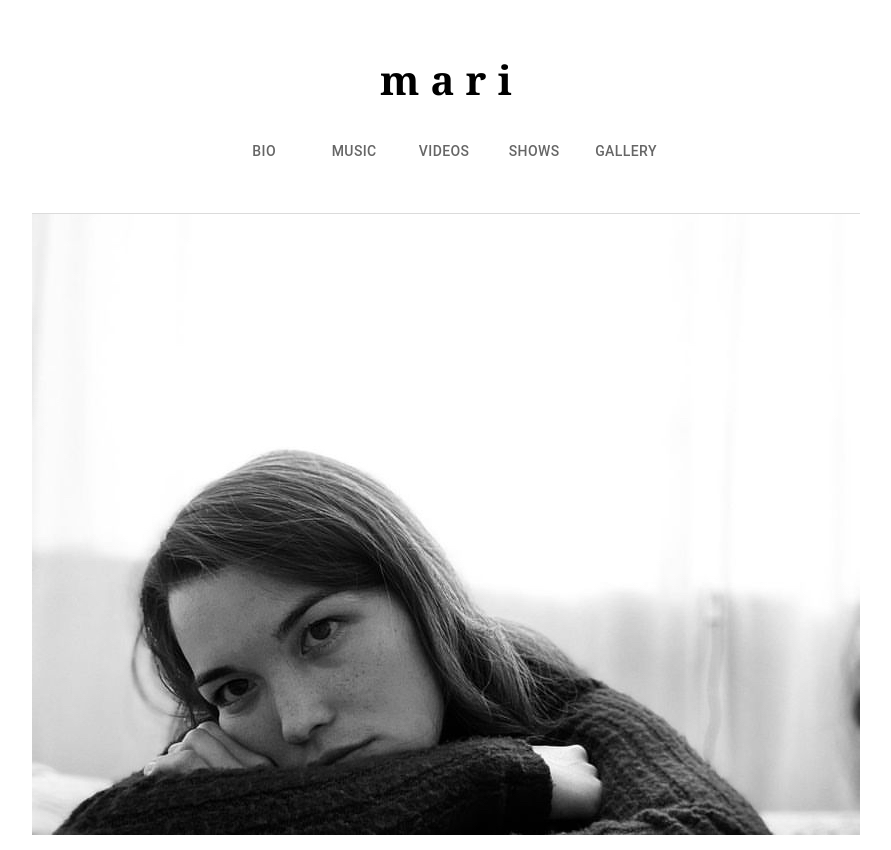
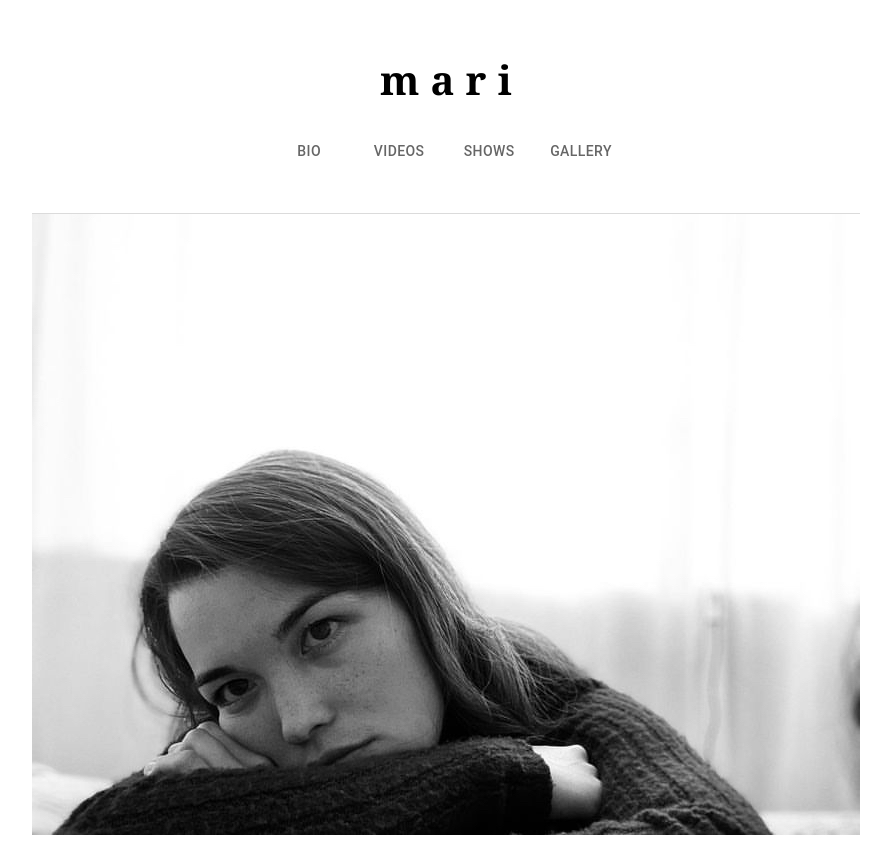
Before and after one commit to dennismaricarl/Mari-s-Music-Website-, a React (Create React App) app in the folder music-website/: page / in a window 1280 px wide. Shown: the whole page, without its empty margins (194-1085 px from the left). Built offline with nearby package versions, Linux system fonts and the light colour scheme.

Commit message:
removed music tab from navbar

```diff
--- a/music-website/src/components/NavBar.jsx
+++ b/music-website/src/components/NavBar.jsx
@@ -17,7 +17,6 @@ const NavBar = () => {
             <br/>
                 <Tabs centered>
                     <Tab label="Bio" onClick={() => navigate('/bio')} />
-                    <Tab label="Music" onClick={() => navigate('/music')} />
                     <Tab label="Videos" onClick={() => navigate('/videos')} />
                     <Tab label="Shows" onClick={() => navigate('/shows')} />
                     <Tab label="Gallery" onClick={() => navigate('/gallery')}/>
```
